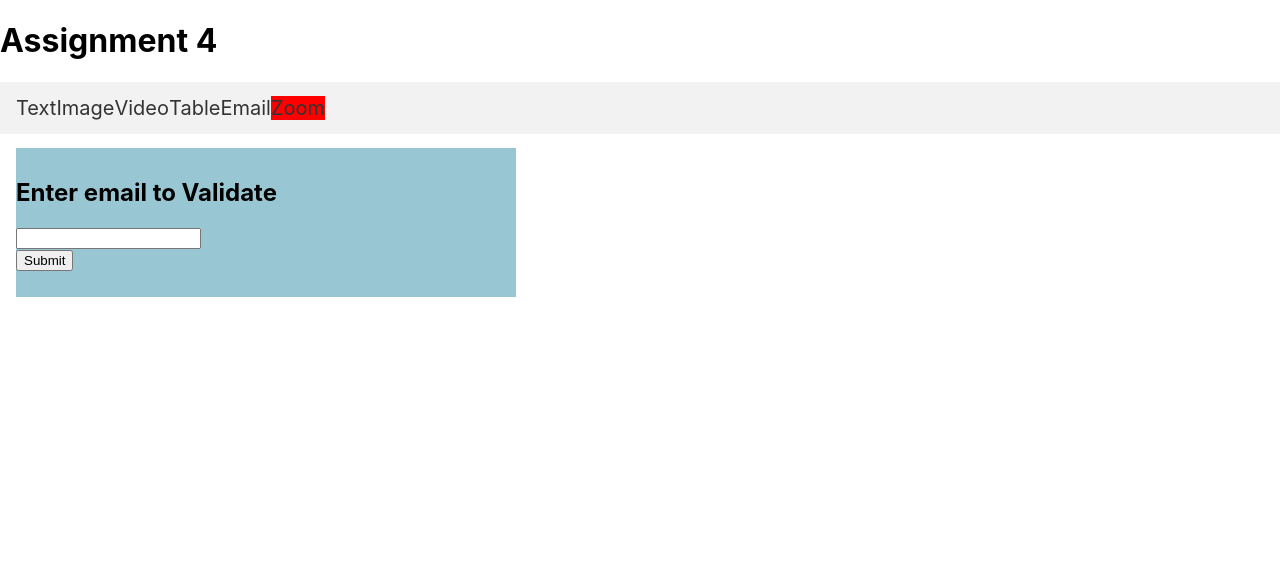
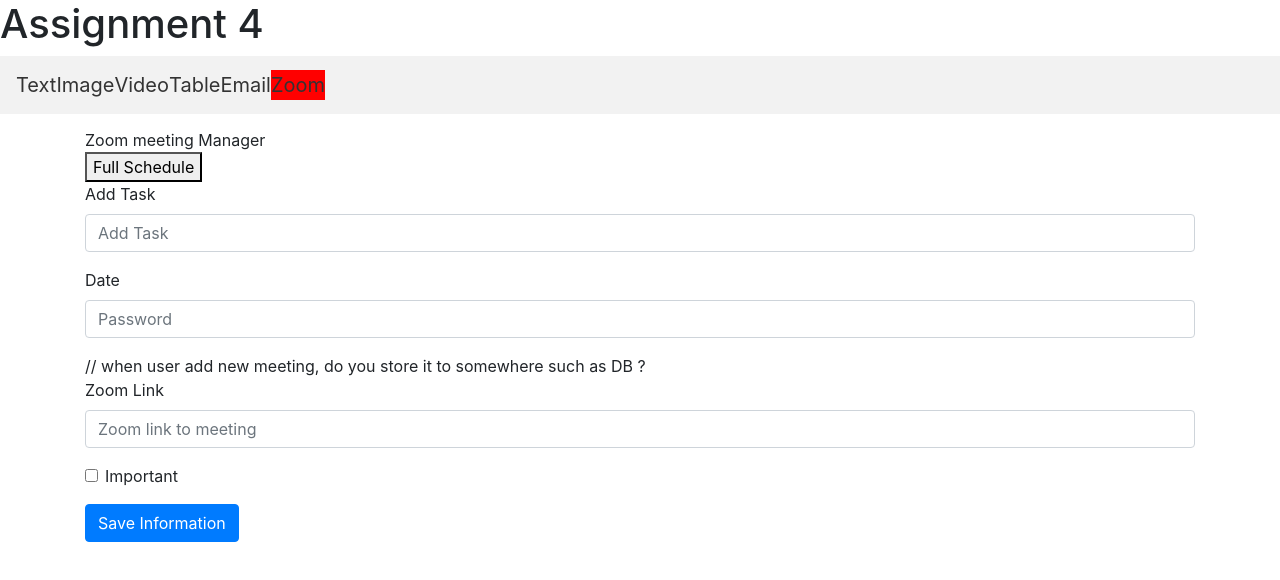
Before and after one commit to LouieAldana/programming-assignment-3, a React (Create React App) app: page / in a window 1280 px wide. Both pictures are taken after a click on the element "Zoom". Shown: the top 580 px of the page. Built offline with nearby package versions, Linux system fonts and the light colour scheme.

Commit message:
new Zoom page updates

```diff
--- a/db.json
+++ b/db.json
@@ -1,25 +1,3 @@
 {
-  "tasks": [
-    {
-      "id": 3,
-      "important": false,
-      "title": "Game Night",
-      "day": "2021-03-05T23:00",
-      "textInfor": "https://ucsb.us/j/8311826784"
-    },
-    {
-      "title": "new meeting",
-      "day": "2021-02-27T00:30",
-      "textInfor": "https://ucsb.zoom.us/j/8311826784",
-      "important": false,
-      "id": 4
-    },
-    {
-      "id": 5,
-      "important": true,
-      "title": "myMeeting",
-      "day": "2022-03-22T07:00:00.000Z",
-      "textInfor": "https://ucsb.zoom.us/j/8311826784"
-    }
-  ]
+  "tasks": []
 }
--- a/package.json
+++ b/package.json
@@ -7,8 +7,11 @@
     "@testing-library/jest-dom": "^5.11.9",
     "@testing-library/react": "^11.2.5",
     "@testing-library/user-event": "^12.7.3",
+    "bootstrap": "^4.6.0",
     "json-server": "^0.16.3",
     "react": "^17.0.1",
+    "react-bootstrap": "^1.5.2",
+    "react-datetime-picker": "^3.2.0",
     "react-dom": "^17.0.1",
     "react-scripts": "4.0.3",
     "web-vitals": "^1.1.0"
--- a/src/App.js
+++ b/src/App.js
@@ -1,6 +1,6 @@
 
 import './App.css';
-
+import 'bootstrap/dist/css/bootstrap.min.css'
 
 import Body from './component/body'
 import Tablist from './component/tablist'
--- a/src/component/page2.js
+++ b/src/component/page2.js
@@ -1,6 +1,5 @@
 import { Component } from 'react';
 import React from "react"
-import './style.css';
 
 
 
--- a/src/component/page6.js
+++ b/src/component/page6.js
@@ -1,13 +1,17 @@
 import { Component, React } from 'react';
 import './style.css';
-
+import Form from 'react-bootstrap/Form';
+import Button from 'react-bootstrap/Button';
 class Zoomdata extends Component {
 
     constructor(props) {
         super(props);
         this.state = {
             message: '',
-            email: ''
+            email: '',
+            task: '',
+            dateTime: new Date(),
+            zoomLink: '',
         };
         this.handleChange = this.handleChange.bind(this);
         this.handleSubmit = this.handleSubmit.bind(this);
@@ -36,17 +40,34 @@
         inputText.preventDefault();
     }
 
-
     render() {
         return (
-            <div class="mail">
-                <h2>Enter email to Validate</h2>
-                <form name="email" onSubmit={this.handleSubmit}>
-                    <input type='text' name='input' value={this.state.email} onChange={this.handleChange} />
-                    <br />
-                    <input type='submit' value='Submit' />
-                    <p id="submitMsg">{this.state.message}</p>
-                </form>
+            <div class="container">
+                <div>Zoom meeting Manager</div>
+                <button>Full Schedule</button>
+                <Form>
+                    <Form.Group controlId="formBasicEmail">
+                        <Form.Label>Add Task</Form.Label>
+                        <Form.Control type="text" placeholder="Add Task" />
+                    </Form.Group>
+
+                    <Form.Group controlId="formBasicPassword">
+                        <Form.Label>Date</Form.Label>
+                        <Form.Control type="password" placeholder="Password" />
+                    </Form.Group>
+// when user add new meeting, do you store it to somewhere such as DB ?
+                    <Form.Group controlId="formBasicPassword">
+                        <Form.Label>Zoom Link</Form.Label>
+                        <Form.Control type="password" placeholder="Zoom link to meeting" />
+                    </Form.Group>
+
+                    <Form.Group controlId="formBasicCheckbox">
+                        <Form.Check type="checkbox" label="Important" />
+                    </Form.Group>
+                    <Button variant="primary" type="submit">
+                        Save Information
+                    </Button>
+                </Form>
             </div>
         );
     }
```
Also changed, not shown: src/App.css (line endings or trailing spaces), 1 other file (tests, documents, lock files or other folders).
